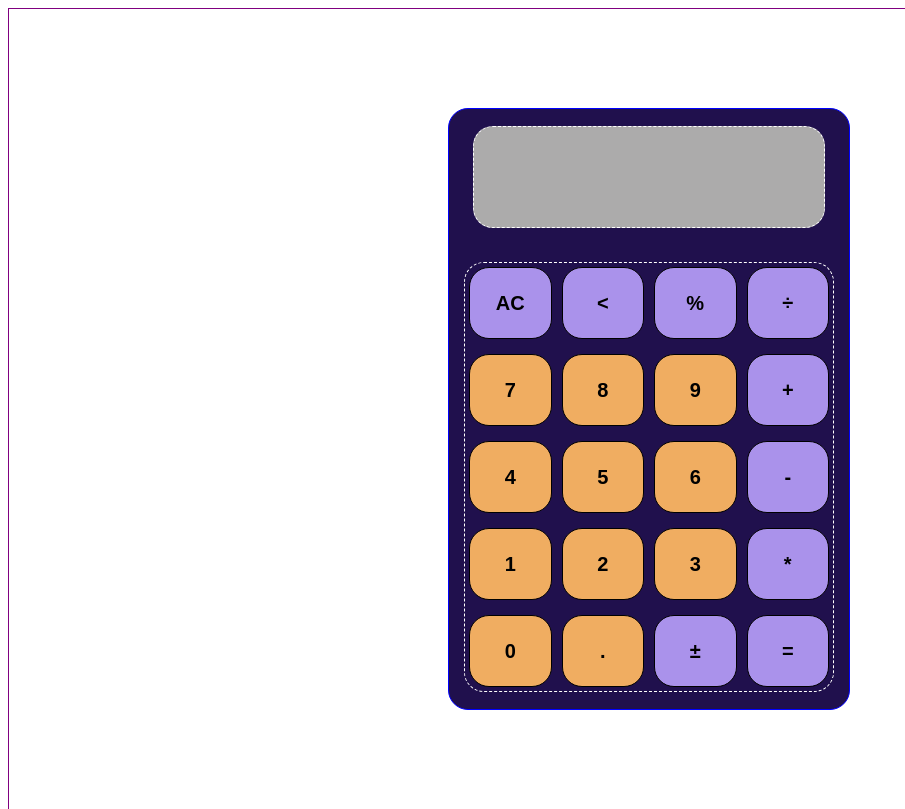
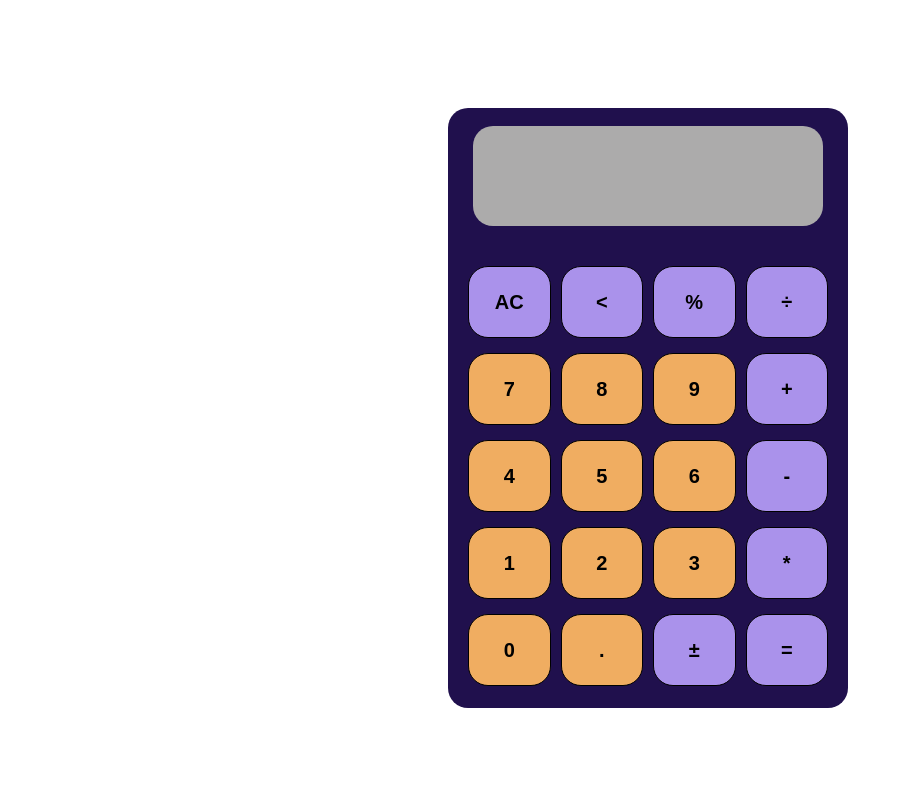
Before and after one commit to elinnunez/calculator, a plain HTML site: page index.html in a window 1280 px wide. Shown: the top 809 px of the page, without its empty margins (0-905 px from the left). Drawn offline with Linux system fonts and the light colour scheme.

```diff
--- a/style.css
+++ b/style.css
@@ -3,7 +3,7 @@
     flex-direction: column;
     justify-content: center;
     align-items: center;
-    border: 1px solid purple;
+    /* border: 1px solid purple; */
     height: 100vh;
     width: 100%;
 }
@@ -17,14 +17,14 @@
     height: 600px;
     display: flex;
     background-color: rgb(32, 16, 77);
-    border: 1px solid blue;
+    /* border: 1px solid blue; */
     border-radius: 20px;
 }
 
 .screen {
     display: flex;
     flex-direction: column;
-    border: 1px dashed white;
+    /* border: 1px dashed white; */
     background-color: rgb(172, 171, 171);
     height: 15%;
     width: 85%;
@@ -49,7 +49,7 @@
 .numbergrid {
     display: grid;
     padding: 1%;
-    border: 1px dashed white;
+    /* border: 1px dashed white; */
     height: 70%;
     width: 90%;
     border-radius: 20px;
```
